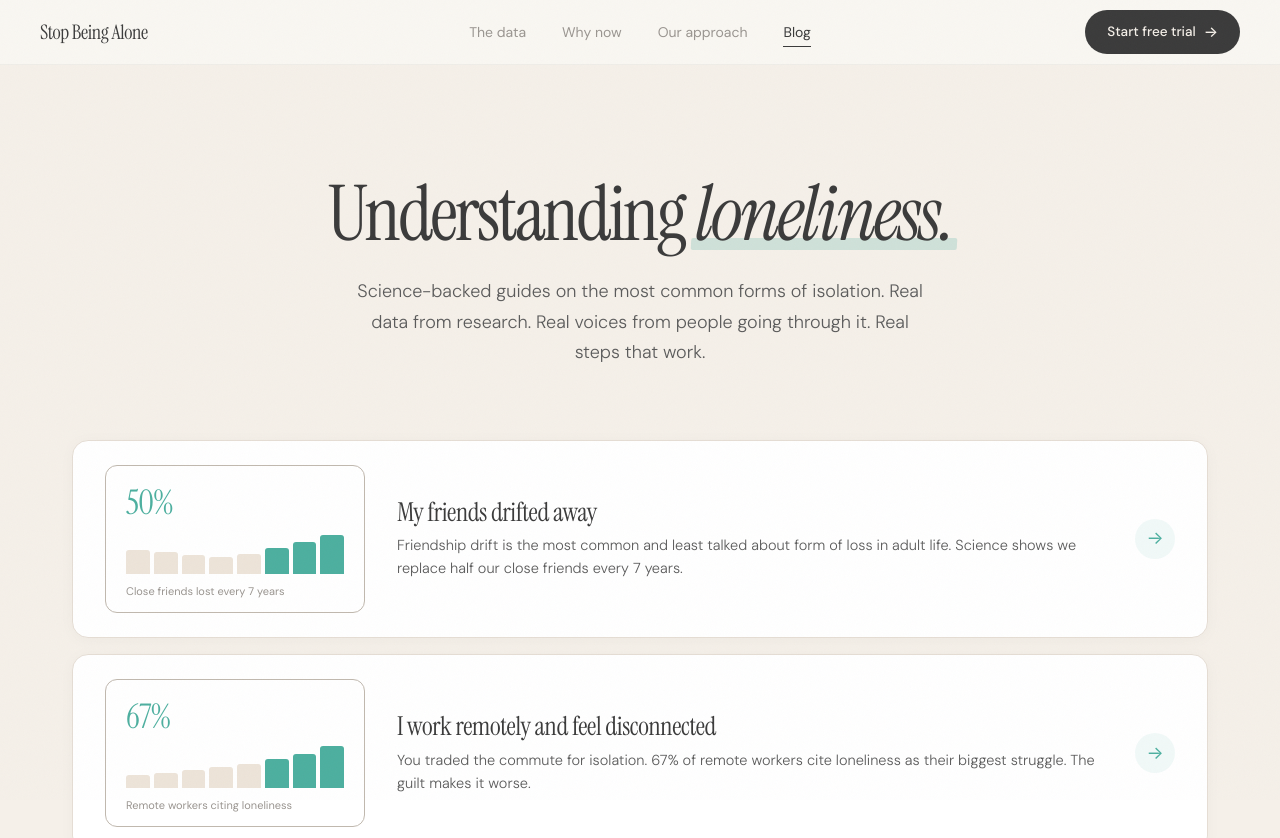
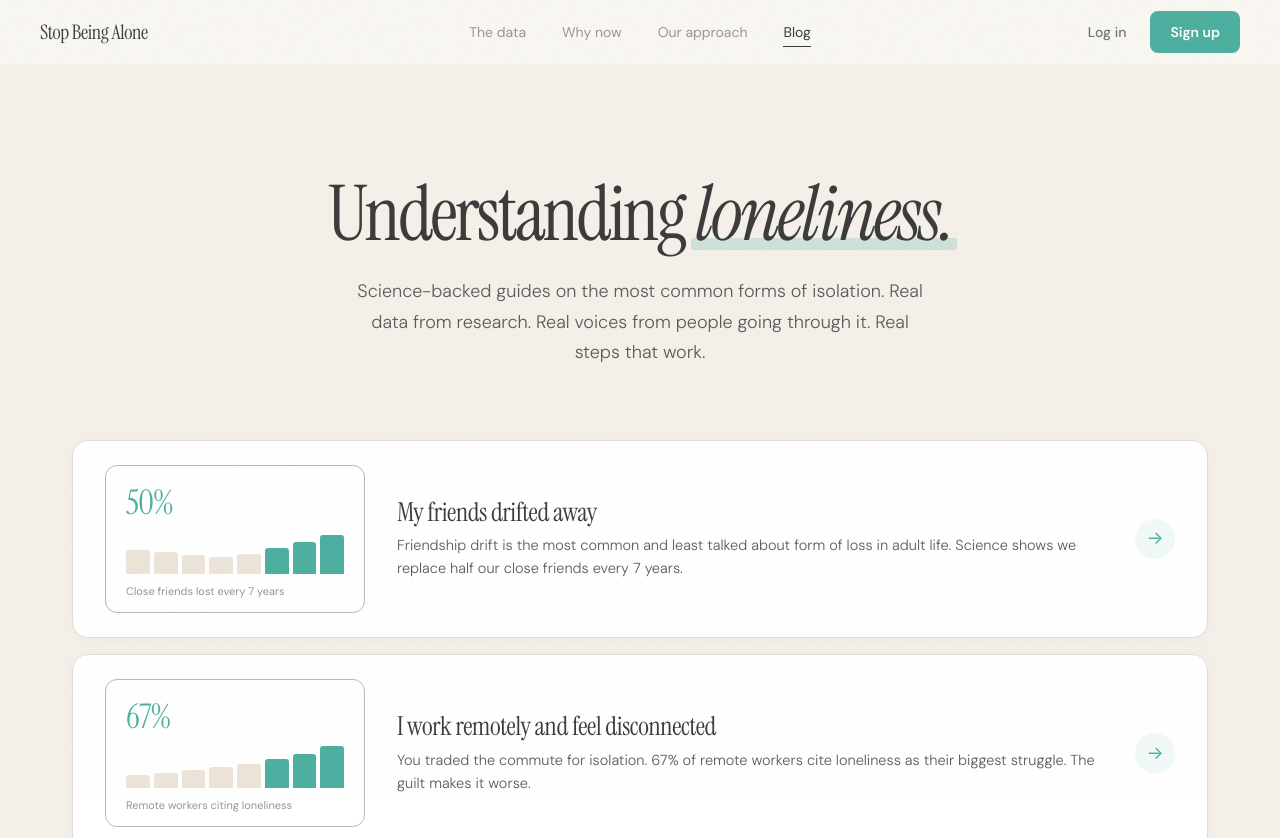
Before and after one commit to VastCounsel/stopbeingalone, a website: page blog/index.html in a window 1280 px wide. Shown: the top 838 px of the page. Drawn offline with nearby package versions, Linux system fonts and the light colour scheme.

Commit message:
fix: blog navbar auth buttons

```diff
--- a/blog/index.html
+++ b/blog/index.html
@@ -36,10 +36,10 @@ a{color:inherit;text-decoration:none}
 .nav-center a:hover{color:var(--ink)}.nav-center a:hover::after{width:100%}
 .nav-center a.active{color:var(--ink)}.nav-center a.active::after{width:100%}
 .nav-right{display:flex;justify-content:flex-end}
-.nav-cta{display:inline-flex;align-items:center;gap:8px;background:var(--ink);color:var(--cream);padding:10px 22px;border-radius:100px;font-size:13.5px;font-weight:500;transition:all 0.3s ease}
-.nav-cta:hover{background:#2A2A26;box-shadow:0 2px 12px rgba(0,0,0,0.15)}
-.nav-cta .cta-arrow{display:inline-block;transition:transform 0.3s ease;font-size:15px}
-.nav-cta:hover .cta-arrow{transform:translateX(3px)}
+.nav-auth-buttons{display:flex;align-items:center;gap:8px}.nav-btn-login{font-family:'DM Sans',sans-serif;font-size:14px;font-weight:500;color:var(--ink);background:none;border:none;padding:9px 16px;cursor:pointer;transition:opacity 0.2s;text-decoration:none;opacity:0.7}.nav-btn-login:hover{opacity:1}.nav-btn-signup{font-family:'DM Sans',sans-serif;font-size:14px;font-weight:600;color:#fff;background:var(--accent);border:none;border-radius:8px;padding:10px 20px;cursor:pointer;transition:background 0.2s;text-decoration:none}.nav-btn-signup:hover{background:#3d9488}
+
+
+
 .nav-hamburger{display:none;width:32px;height:32px;align-items:center;justify-content:center;cursor:pointer;flex-direction:column;gap:5px}
 .nav-hamburger span{display:block;width:18px;height:1.5px;background:var(--ink);transition:all 0.3s}
 
@@ -154,7 +154,7 @@ a{color:inherit;text-decoration:none}
 <nav class="nav"><div class="nav-inner">
   <a href="/" class="nav-logo">Stop Being Alone</a>
   <div class="nav-center"><a href="/#epidemic">The data</a><a href="/#why-now">Why now</a><a href="/#approach">Our approach</a><a href="/blog" class="active">Blog</a></div>
-  <div class="nav-right"><a href="https://buy.stripe.com/3cI5kwf63cWA9qI4nK6Na02" class="nav-cta">Start free trial <span class="cta-arrow">→</span></a></div>
+  <div class="nav-right"><div id="nav-cta-auth" class="nav-auth-buttons"><a href="#" onclick="openAuthModal('login'); return false;" class="nav-btn-login">Log in</a><a href="#" onclick="openAuthModal('signup'); return false;" class="nav-btn-signup">Sign up</a></div></div>
   <div class="nav-hamburger" onclick="document.getElementById('mobileDrawer').classList.add('open')"><span></span><span></span></div>
 </div></nav><div id="mobileDrawer" class="mobile-drawer"><div class="mobile-drawer-overlay" onclick="document.getElementById('mobileDrawer').classList.remove('open')"></div><div class="mobile-drawer-panel"><button class="mobile-drawer-close" onclick="document.getElementById('mobileDrawer').classList.remove('open')">&times;</button><a href="/">Home</a><a href="/blog">Blog</a><a href="/share" style="display:inline-flex;align-items:center;gap:8px;background:#3A3A3A;color:#F5F0E9;padding:14px 28px;border-radius:100px;font-size:16px;font-weight:500;margin-top:12px;width:fit-content">Share your experience →</a></div></div>
 
```
